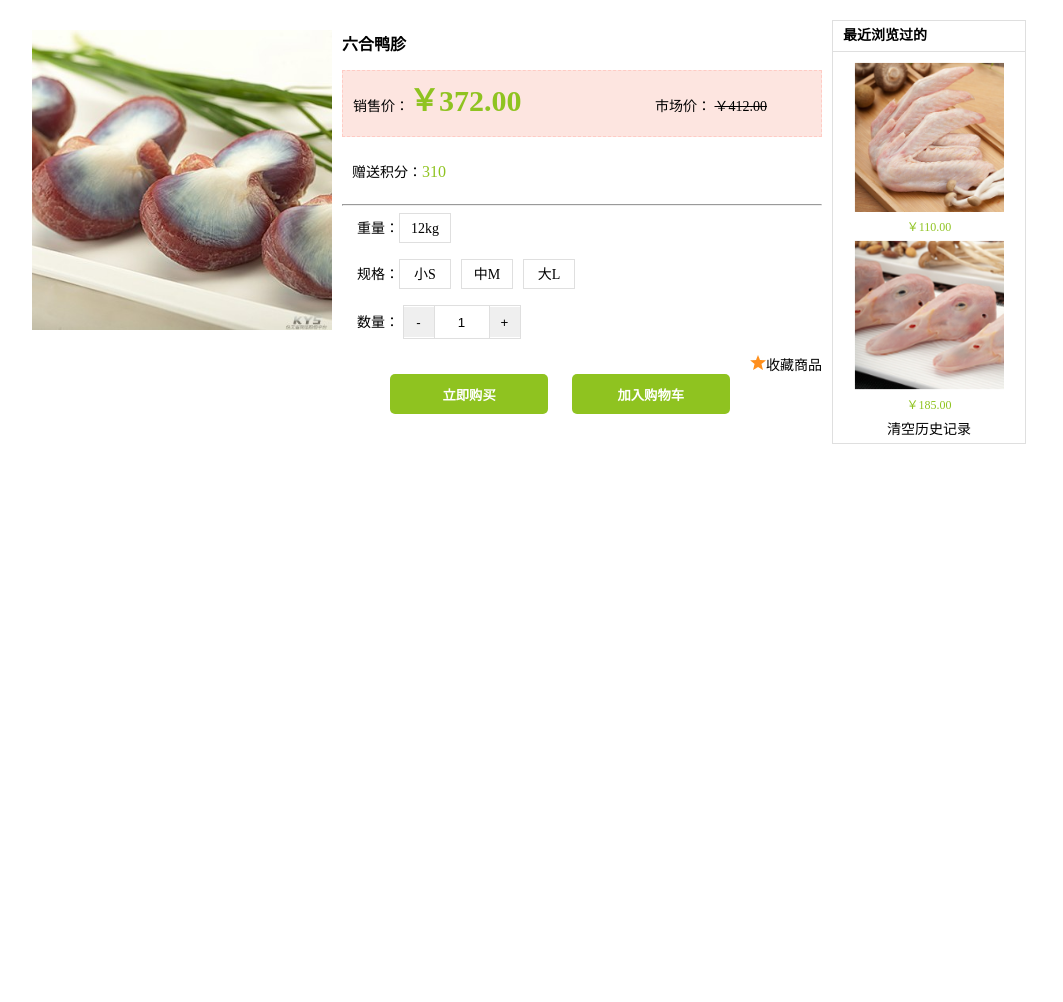
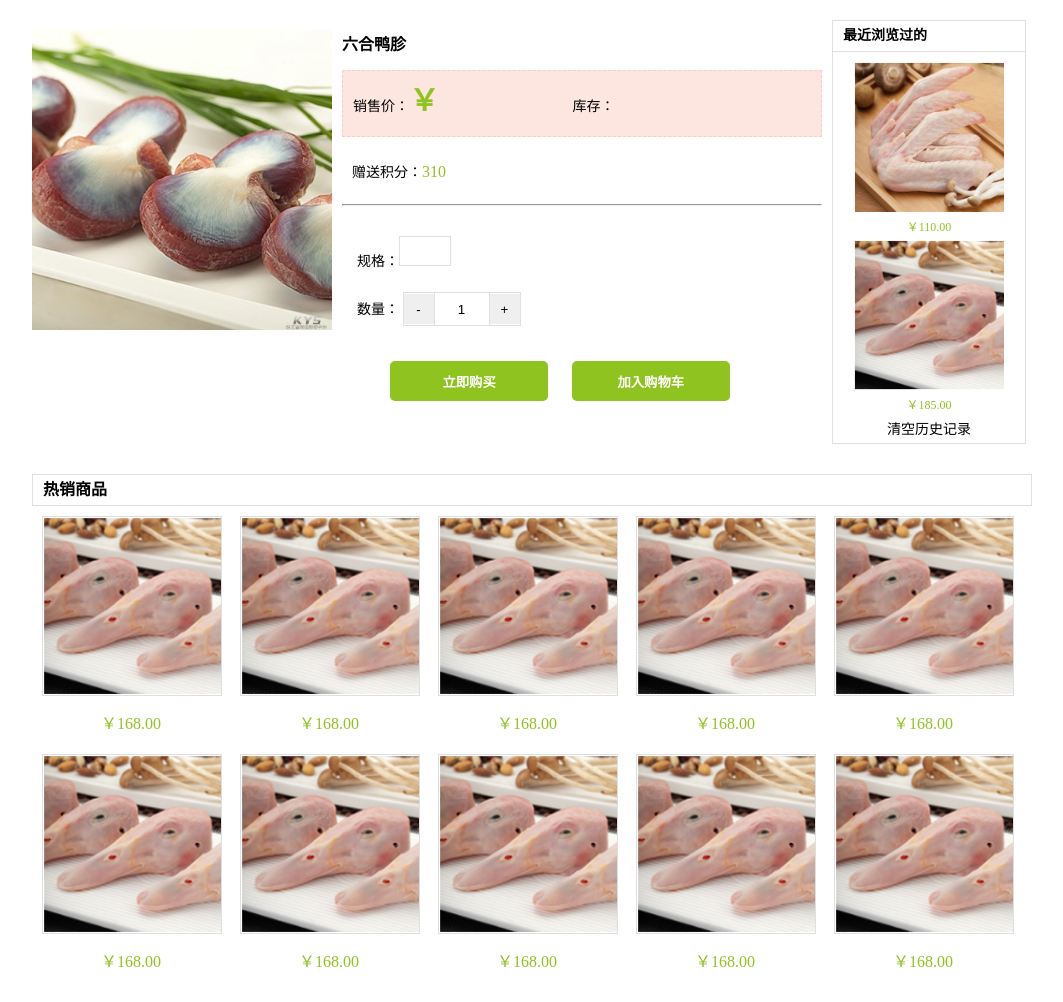
Before and after one commit to IewobX/shopping_detail, a plain HTML site: page Exercise/商品详情/index.html in a window 1280 px wide. Shown: the whole page, without its empty margins (108-1171 px from the left). Before the commit the page ends 800 px from the top, so only its background shows below. Drawn offline with nearby package versions, Linux system fonts and the light colour scheme; no server answers.

Commit message:
/*react exercise

```diff
--- a/Exercise/商品详情/css/style.css
+++ b/Exercise/商品详情/css/style.css
@@ -147,6 +147,7 @@
     font-size: 16px;
 }
 .detail_main .spec{
+    margin-top: 30px;
     padding-left: 15px;
 }
 .detail_main .spec p {
@@ -195,53 +196,38 @@
     color: #FFFFFF;
     margin-left: 20px;
 }
-.detail_main .submit .star{
-    display: inline-block;
-    width: 16px;
-    height: 15px;
-    background: url("../img/star.png") top left ;
-}
+
 
 /*@xboy
 **goods
 */
 .goods{
-    margin-top: 20px;
+    margin-top: 30px;
     margin-bottom: 20px;
+
 }
+.goods p{
+    padding-left: 10px;
+    font-weight: bold;
+    height: 30px;
+    line-height: 30px;
+    border: solid 1px #DFDFDF;
+}
+.item{
+    text-align: center;
+    float: left;
 
-/*@xboy
-**goods_main
-*/
-.goods_main{
-    margin-left: 20px;
-    width: 778px;
+    padding: 10px;
+    width: 178px;
 }
-.goods_main ul{
-
-
-    border: solid #DFDFDF 1px;
+.item img{
+    height: 178px;
+    width: 178px;
+    border: solid 1px #DFDFDF;
+    padding: 0;
 }
-.goods_main ul li{
-    float: left;
+.item span{
+    display: inline-block;
+    margin-top: 10px;
+    color: #8fc320;
 }
-.goods_main ul li a{
-    font-size: 15px;
-    display: block;
-    height: 42px;
-    line-height: 42px;
-    width: 150px;
-    text-align: center;
-    margin-right: 2px;
-}
-.goods_main ul .a_active{
-    color: #fff;
-    background-color: #8fc320;
-}
-.goods_main .text{
-    font-size: 16px;
-    padding: 20px;
-    text-indent: 32px;
-    line-height: 24px;
-    letter-spacing: 2px;
-}
--- a/Exercise/商品详情/index.html
+++ b/Exercise/商品详情/index.html
@@ -21,7 +21,7 @@
 <div class="detail comWidth clear">
     <div class="detail_left fl">
         <img class = "cloudzoom detail_img" src = "img/商品详情_r2_c2.png"
-             data-cloudzoom = "zoomImage: 'img/商品详情_r2_c2.png'" />
+             data-cloudzoom = "zoomSizeMode :'image'" />
         <!--<div class="detail_preview">-->
                 <!--<span class="detail_img">-->
                     <!--<img src="img/商品详情_r2_c2.png" alt=""/>-->
@@ -44,15 +44,14 @@
     <div class="detail_main fl">
         <b>六合鸭胗</b>
         <p class="price">
-            <span>销售价：</span><b>￥372.00</b>
-            <span class="market_price">市场价：</span>
-            <s>￥412.00</s>
+            <span>销售价：</span><b>￥</b>
+            <span class="market_price">库存：</span>
+            <i></i>
         </p>
         <p class="integral">赠送积分：<span>310</span></p>
         <hr/>
         <div class="spec">
-            <p><label>重量：</label><a href="#">12kg</a></p>
-            <p><label>规格：</label><a href="#">小S</a><a href="#">中M</a><a href="#">大L</a></p>
+            <p><label>规格：</label><a></a></p>
             <p>
                 <label for="num">数量：</label>
                 <span>
@@ -62,7 +61,6 @@
             </p>
         </div>
         <div class="submit">
-            <a href="#" class="fr"><span class="star"></span>收藏商品</a>
             <button>立即购买</button>
             <button>加入购物车</button>
         </div>
@@ -83,7 +81,48 @@
     </div>
 </div>
 <div class="goods comWidth clear">
-
+    <p>热销商品</p>
+    <div class="goods_main">
+        <div class="item">
+            <img src="img/六合鸭头.png">
+            <span>￥168.00</span>
+        </div>
+        <div class="item">
+            <img src="img/六合鸭头.png">
+            <span>￥168.00</span>
+        </div>
+        <div class="item">
+            <img src="img/六合鸭头.png">
+            <span>￥168.00</span>
+        </div>
+        <div class="item">
+            <img src="img/六合鸭头.png">
+            <span>￥168.00</span>
+        </div>
+        <div class="item">
+            <img src="img/六合鸭头.png">
+            <span>￥168.00</span>
+        </div><div class="item">
+        <img src="img/六合鸭头.png">
+        <span>￥168.00</span>
+    </div>
+        <div class="item">
+            <img src="img/六合鸭头.png">
+            <span>￥168.00</span>
+        </div>
+        <div class="item">
+            <img src="img/六合鸭头.png">
+            <span>￥168.00</span>
+        </div>
+        <div class="item">
+            <img src="img/六合鸭头.png">
+            <span>￥168.00</span>
+        </div>
+        <div class="item">
+            <img src="img/六合鸭头.png">
+            <span>￥168.00</span>
+        </div>
+    </div>
 </div>
 
 </body>
--- a/Exercise/商品详情/script/script.js
+++ b/Exercise/商品详情/script/script.js
@@ -26,28 +26,31 @@ function readCookie(name) {
 function eraseCookie(name) {
     createCookie(name,"",-1);
 }
-// let img1 = $('.contain')[0].getElementsByTagName('img')[0].src;
-// let img2 = $('.contain')[0].getElementsByTagName('img')[1].src;
-// createCookie('firstimg',img1,new Date());
-// createCookie('secondimg',img2,new Date());
+let img1 = $('.contain')[0].getElementsByTagName('img')[0].src;
+let img2 = $('.contain')[0].getElementsByTagName('img')[1].src;
+createCookie('firstimg',img1,new Date());
+createCookie('secondimg',img2,new Date());
 
 
-console.log();
+
 $(document).ready(
     function () {
-        let commodityId = 8;
-        let url = 'http://duolaimon.cn';
+        let commodityId = 3;
+        let url = 'http://duolaimon.cn/';
         $.ajax({
-            url: url+'/shop/commodities/'+commodityId,
+            url: url+'shop/commodities/'+commodityId,
             type: "GET",
             // contentType: "application/json",
             // data: "",
             // crossDomain: true,
             success: function (result) {
                 console.log('success!');
-                console.log(result);
-                //$(".price")[0].getElementsByTagName("b")[0].innerHTML = '￥' + result.commodityPrice;
-                //$(".detail_left")[0].getElementsByTagName("img")[0].src = url + result.commodityPicture;
+                $('.price')[0].getElementsByTagName("b")[0].innerHTML = '￥' + result.commodityPrice;
+                $('.price')[0].getElementsByTagName('i')[0].innerHTML= result.commodityLeavenum;
+                $('.integral')[0].getElementsByTagName('span')[0].innerHTML = result.commodityPrice/10;
+                $(".detail_left")[0].getElementsByTagName("img")[0].src = url + result.commodityPicture;
+                $('[data-cloudzoom]').data('CloudZoom').T = url + result.commodityPicture;
+                $('.spec')[0].getElementsByTagName('a')[0].innerHTML = result.commodityStandard+'kg';
             },
             error: function () {
                 console.log('ajax error');
@@ -56,6 +59,16 @@ $(document).ready(
         });
     }
 );
+
+
+/*@xboy
+ * 规格选择
+ * */
+
+
+
+
+
 /*@xboy
  * detail轮播图
  */
```
Also changed, not shown: Exercise/商品详情/img/star.png (deleted).
